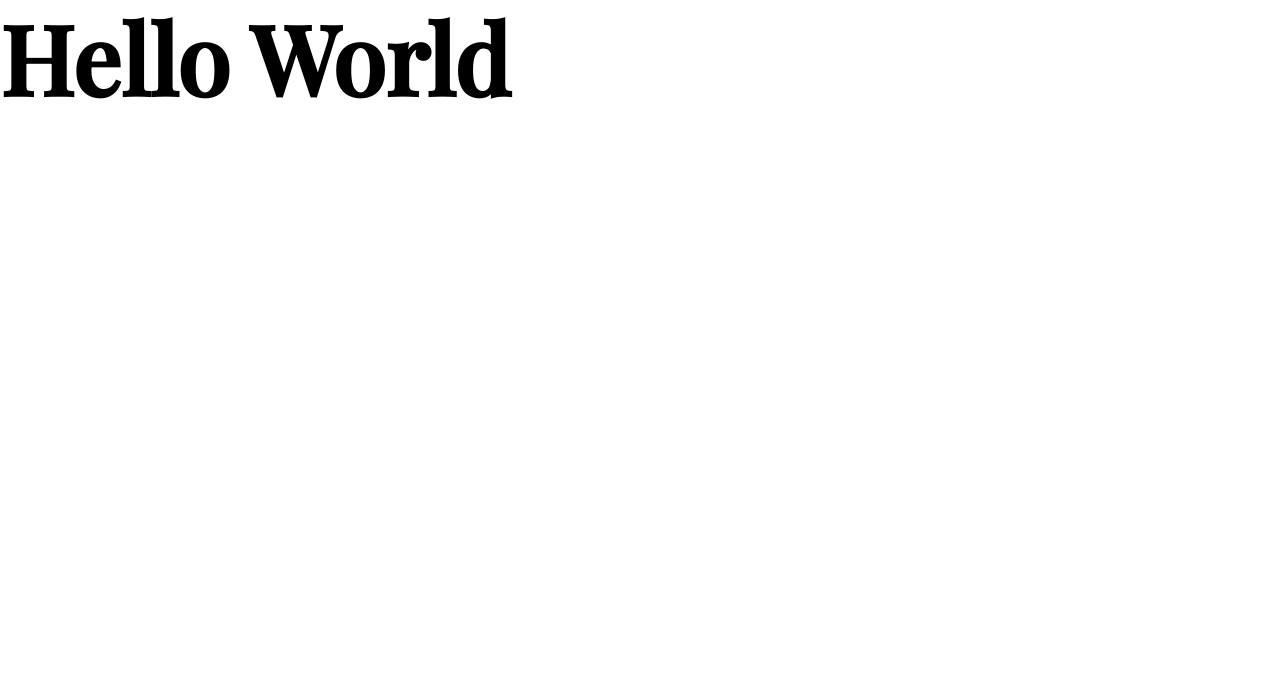
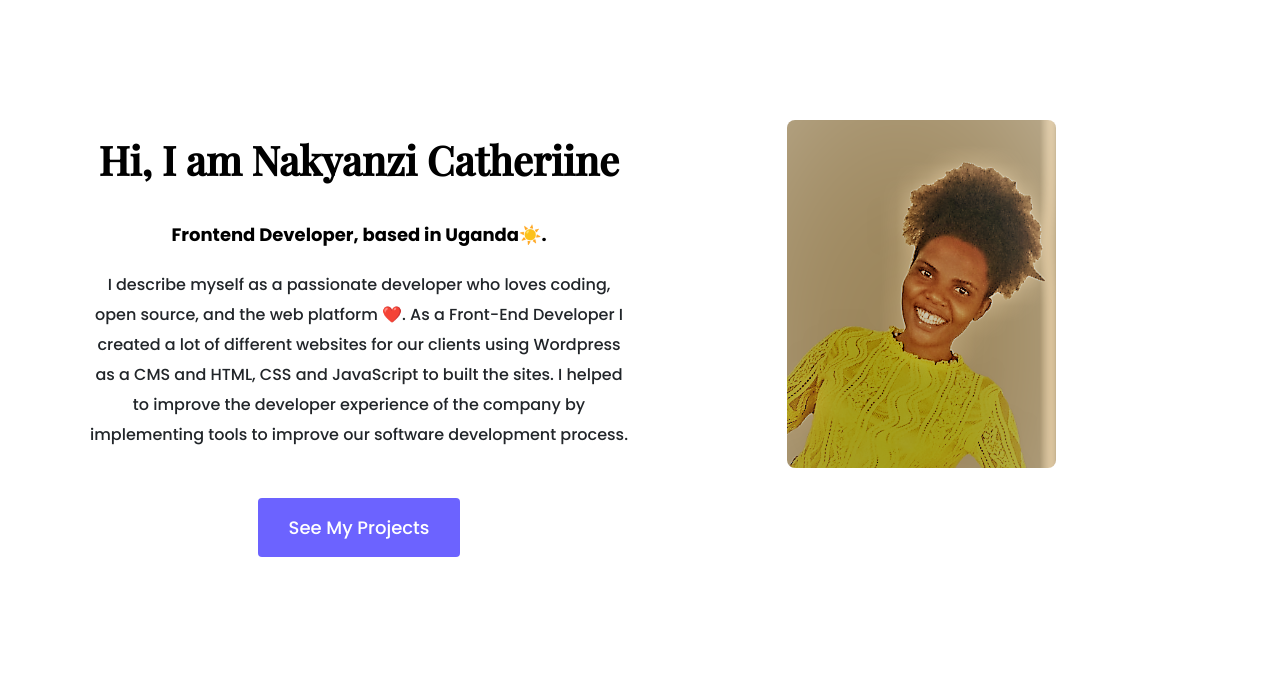
Before and after one commit to catherine256/portolioProject, a plain HTML site: page about.html in a window 1280 px wide. Drawn offline with nearby package versions, Linux system fonts and the light colour scheme.

Commit message:
about-page

```diff
--- a/about.html
+++ b/about.html
@@ -4,7 +4,7 @@
     <meta charset="UTF-8">
     <meta http-equiv="X-UA-Compatible" content="IE=edge">
     <meta name="viewport" content="width=device-width, initial-scale=1.0">
-    <title>Document</title>
+    <title>About Cathy</title>
     <link
     href="https://cdn.jsdelivr.net/npm/bootstrap@5.0.0-beta2/dist/css/bootstrap.min.css"
     rel="stylesheet"
@@ -24,8 +24,24 @@
 <link rel="stylesheet" href="./styles/style.css">
 </head>
 <body>
+  <div class="about-section container">
+    <div class="row">
+      <div class="col-lg-6">
+        <div class="about-section-content">
+        <h1 class="mb-4">Hi, I am Nakyanzi Catheriine</h1>
+        <h2 class="mb-4">Frontend Developer, based in Uganda☀️.</h2>
 
-    <h1>Hello World</h1>
-
+        <p class="mb-5">I describe myself as a passionate developer who loves coding, open source, and the web platform ❤️.
+          As a Front-End Developer I created a lot of different websites for our clients using Wordpress as a CMS and HTML,
+          CSS and JavaScript to built the sites.
+          I helped to improve the developer experience of the company by implementing tools to improve our software development process.</p>
+        <a href="" class="btn btn-branding">See My Projects</a>
+      </div>
+      </div>
+      <div class="col-lg-6">
+        <img src="images/caka.png" class="img-fluid cathy" alt="">
+      </div>
+    </div>
+  </div>
 </body>
 </html>
--- a/styles/style.css
+++ b/styles/style.css
@@ -51,6 +51,7 @@ h2 {
     font-size: 18px;
     line-height: 27px;
     padding: 15px 30px;
+    margin-bottom: 2px;
 }
 .btn-branding-outline {
     border-radius: 4px;
@@ -63,10 +64,7 @@ h2 {
  .project-description{
      padding: 0 60px;
  }
- img{
-     width: 100%;
-     height: 90%;
- }
+
 
  @media (max-width: 900px) {
      .hero {
@@ -83,4 +81,28 @@ h2 {
         padding: 0;
         text-align: center;
     }
+    .about-section {
+        padding: 0;
+        text-align: center;
+    }
  }
+
+ .about-section {
+     padding: 120px 20px;
+     text-align: center;
+     justify-content: center;
+ }
+ .about-section h1 {
+     font-size: 40px;
+     line-height: 80px;
+
+ }
+ .about-section h2 {
+    font-size: 18px;
+    font-family: var(--default-font-family);
+}
+.cathy {
+        border-radius: 8px;
+        max-width:100%;
+        height:auto;
+}
```
